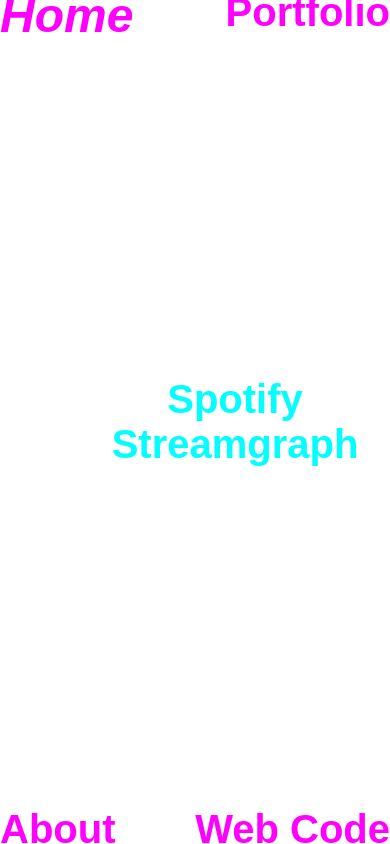
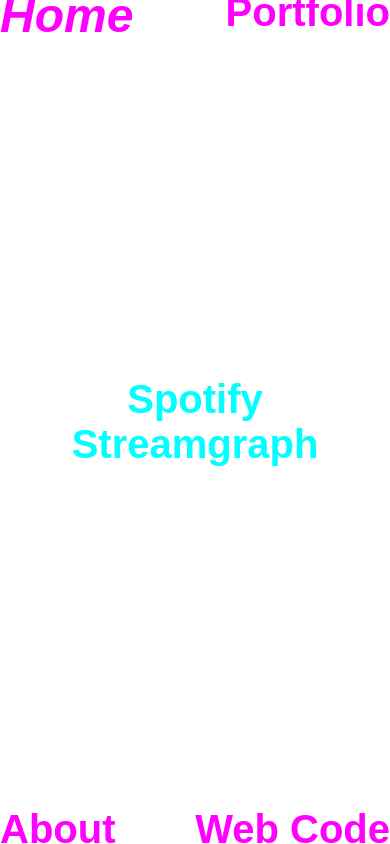
Before and after one commit to zacheliason/z_portfolio, a Vue app: page /webcode in a window 390 px wide. Built offline with nearby package versions, Linux system fonts and the light colour scheme; the HTML template or start-up script is replaced by a standard one.

Commit message:
fixMobile

```diff
--- a/src/components/FileImport.vue
+++ b/src/components/FileImport.vue
@@ -823,7 +823,7 @@
 }
 @media screen and (max-width: 620px) {
   .mobile {
-    z-index: 9999999999999999999999999999999999999999999 !important;
+    z-index: 99999 !important;
     height: 100vh;
     width: 100vw;
     background-color: black;
--- a/src/views/WebCode.vue
+++ b/src/views/WebCode.vue
@@ -48,6 +48,7 @@
   }
   ul {
     text-align: center;
+    padding: 0;
   }
   @media screen and (max-width: 620px) {
     .sites {
```
Also changed, not shown: 7 other files (tests, documents, lock files or other folders).
